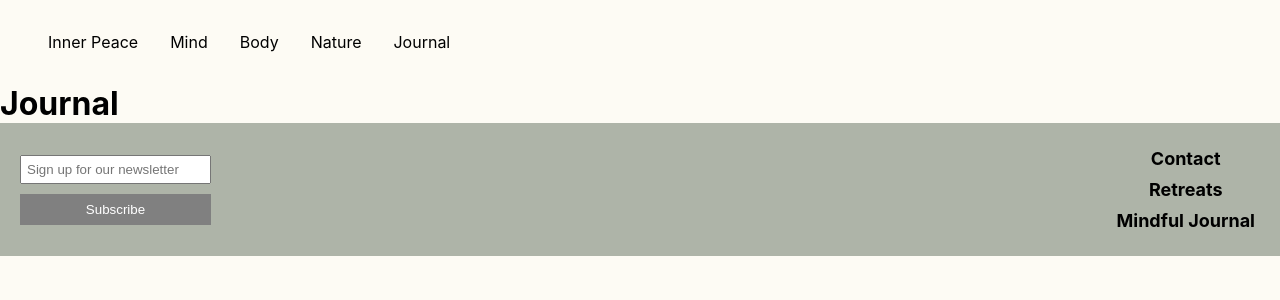
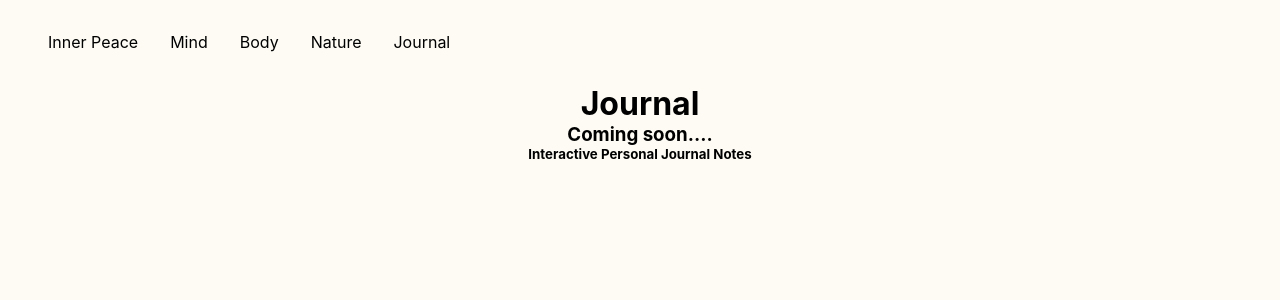
Before and after one commit to mehjwazir/ip, a React (Create React App) app: page /journal in a window 1280 px wide. Shown: the top 300 px of the page. Built offline with nearby package versions, Linux system fonts and the light colour scheme.

Commit message:
added class names to main section of mind body nature journal and added text align and margin in css for each as well

```diff
--- a/src/pages/Body/Body.css
+++ b/src/pages/Body/Body.css
@@ -0,0 +1,4 @@
+.main-body {
+	text-align: center;
+	margin-bottom: 100rem;
+}
--- a/src/pages/Body/Body.jsx
+++ b/src/pages/Body/Body.jsx
@@ -6,7 +6,7 @@ import './Body.css';
 function Body() {
 
 	return (
-		<main>
+		<main className='main-body'>
 			<h1>Body</h1>
 		</main>
 
--- a/src/pages/Journal/Journal.css
+++ b/src/pages/Journal/Journal.css
@@ -0,0 +1,4 @@
+.main-journal {
+	text-align: center;
+margin-bottom: 100rem;
+}
--- a/src/pages/Journal/Journal.jsx
+++ b/src/pages/Journal/Journal.jsx
@@ -3,8 +3,10 @@ import './Journal.css';
 
 function Journal() {
 	return (
-		<main>
+		<main className='main-journal'>
 			<h1> Journal</h1>
+			<h3>Coming soon....</h3>
+			<h5>Interactive Personal Journal Notes</h5>
 		</main>
 	)
 }
--- a/src/pages/Mind/Mind.css
+++ b/src/pages/Mind/Mind.css
@@ -0,0 +1,4 @@
+.main-mind {
+	text-align: center;
+	margin-bottom: 100rem;
+}
--- a/src/pages/Mind/Mind.jsx
+++ b/src/pages/Mind/Mind.jsx
@@ -5,7 +5,7 @@ import './Mind.css'
 
 function Mind() {
 	return (
-		<main>
+		<main className='main-mind'>
 			<h1>Mind</h1>
 		</main>
 	)
--- a/src/pages/Nature/Nature.css
+++ b/src/pages/Nature/Nature.css
@@ -0,0 +1,4 @@
+.main-nature {
+	text-align: center;
+	margin-bottom: 100rem;
+}
--- a/src/pages/Nature/Nature.jsx
+++ b/src/pages/Nature/Nature.jsx
@@ -3,7 +3,7 @@ import './Nature.css';
 
 function Nature() {
 	return (
-		<main>
+		<main className='main-nature'>
 			<h1>Nature</h1>
 		</main>
 	)
```
